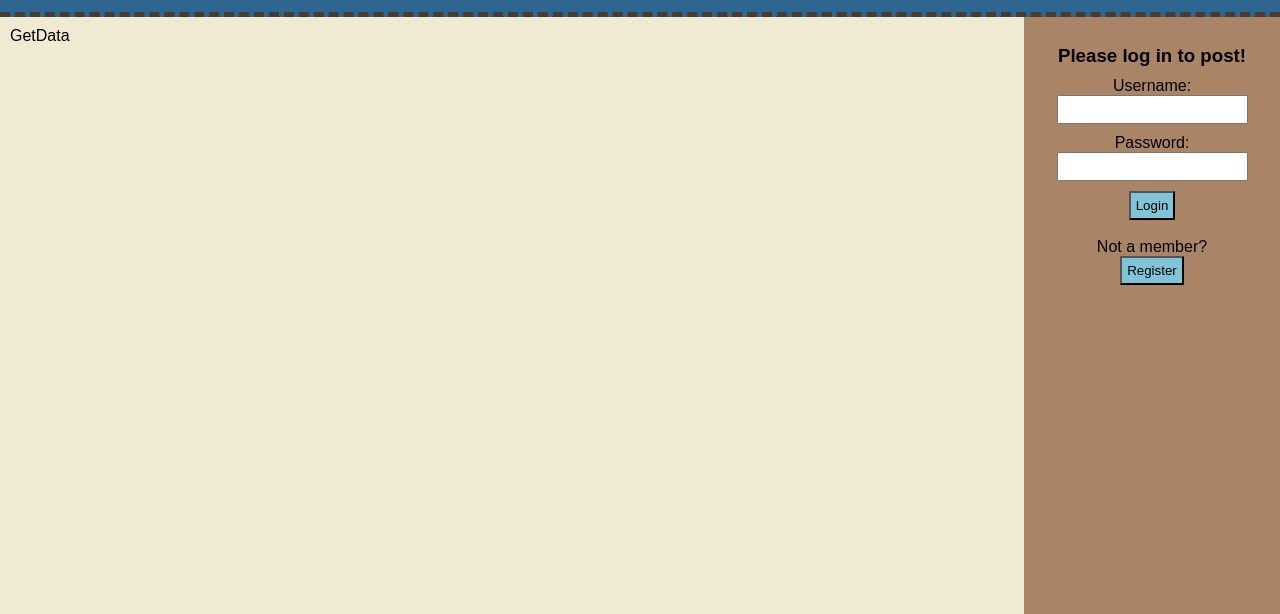
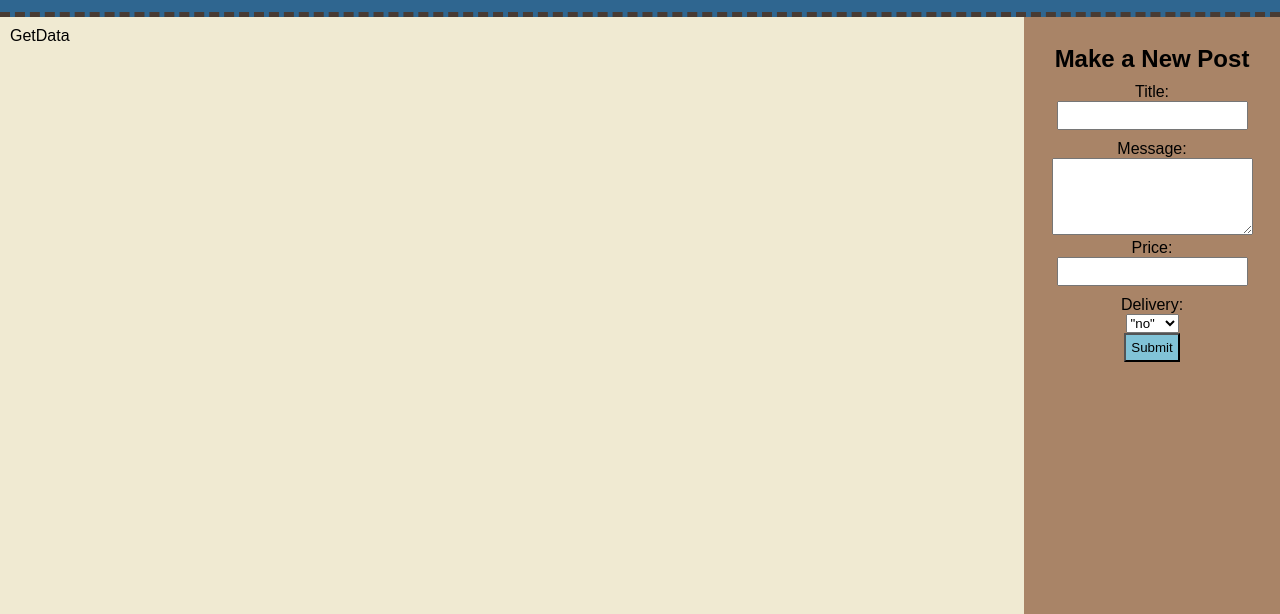
Before and after one commit to tgpretender/Stranger_Things_MJ, a React app: page / in a window 1280 px wide. Shown: the part 103-717 px from the top of the page. Built offline with nearby package versions, Linux system fonts and the light colour scheme; no server answers.

Commit message:
created NewPost

```diff
--- a/public/style.css
+++ b/public/style.css
@@ -98,13 +98,13 @@ footer {
     text-align:center;
 }
 .login {
-    display:inline;
+    display:none;
     padding:10px;
     text-align:center;
 
 }
 .newPost {
-    display:none;
+    display:inline;
     padding:10px;
     text-align:center;
 }
--- a/src/components/NewPost.js
+++ b/src/components/NewPost.js
@@ -1,33 +1,53 @@
 import { useState } from 'react';
 
 const NewPost = (props) => {
-    const { baseURL, userName, isAuthenticated} = props;
+    const { baseURL, userName, isAuthenticated, userToken} = props;
     const [ postTitle, setPostTitle ] = useState(" ");
     const [ postMessage, setPostMessage ] = useState(" ");
-
+    const [ postPrice, setPostPrice] = useState("");
+    const [postDelivery, setPostDelivery] = useState(false);
     //this should only appear if isAuthenticated = true
     //should definitely not work unless it is, too
-    //figure this out AFTER the sendPost funciton is working successfully
+    //figure this out AFTER the sendPost function is working successfully
 
     //variable testing, will be deleted once sendPost is working correctly
-    if(isAuthenticated) {
-        console.log("Can post? ", true);
-    } else {
-        console.log("Can post? ", false);
-    }
+    // if(isAuthenticated) {
+    //     console.log("Can post? ", true);
+    // } else {
+    //     console.log("Can post? ", false);
+    // }
     //end of variable testing
 
-    function sendPost(title,message) {
-        event.preventDefault();
+
 
         //variable testing, will be deleted once sendPost is working correctly
-        console.log("Current user:", userName);
-        console.log("Title:", title);
-        console.log("Message: ", message);
+        //console.log("Current user:", userName);
+        // console.log("Title:", postTitle);
+        // console.log("Message: ", postMessage);
+         //console.log(userToken);
         //end of variable testing
 
-        function sendPost(title,message) {
-            //look at Register to get an idea of how to go about this
+         const sendPost = async() => {
+             event.preventDefault();
+
+             console.log('sendingpost', postTitle, postMessage, postPrice);
+            const response = await fetch(`${baseURL}/posts`, {
+                method: "POST",
+                headers: {
+                  'Content-Type': 'application/json',
+                  'Authorization': `Bearer ${userToken}`
+                },
+                body: JSON.stringify({
+             post: {
+                title: postTitle,
+                description: postMessage,
+                price: postPrice,
+                willDeliver: false,
+              }
+                })
+              });
+
+
 
             //use fetch to send the post out to baseURL/posts, I think?
             //https://strangers-things.herokuapp.com/api/ is the documentation to check
@@ -42,20 +62,21 @@ const NewPost = (props) => {
             //once this beginning logic works, can add fields to the return for other properties for the posts
             //they will need their own getter/setter for each field
             //we will need to decide which fields are required and add that property to the input
-
+            const post = await response.json();
+            console.log("newpost", post);
 
         }
 
         //once we know this works, possibly display the new post in main after submission?
-    }
+
 
     return (<div className="newPost">
         <h1>Make a New Post</h1>
-            <form onSubmit={() => {sendPost(postTitle,postMessage)}}>
+            <form onSubmit={sendPost}>
                 <div>
                     <label>Title: </label><br />
                     <input id="title"
-                    type="type"
+                    type="text"
                     name="title"
                     value={postTitle}
                     onChange={(e) => setPostTitle(e.target.value)} />
@@ -63,16 +84,40 @@ const NewPost = (props) => {
                 <div>
                     <label>Message: </label><br />
                     <textarea is="message"
-                    type="type"
+                    type="text"
                     name="message"
                     rows="5"
                     cols="23"
                     value={postMessage}
                     onChange={(e) => setPostMessage(e.target.value)} />
                 </div>
-                <button onClick={() => sendPost(postTitle,postMessage)}>Submit</button>
+                <div>
+                    <label>Price: </label><br />
+                    <input id="price"
+                    type="text"
+                    name="price"
+                    value={postPrice}
+                    onChange={(e) => setPostPrice(e.target.value)} />
+                </div>
+                <div>
+                    <label>Delivery: </label><br />
+                    <select id=""
+                    type="text"
+                    name="Delivery"
+                    value={postDelivery}
+                    onChange={(e) => setPostDelivery(e.target.value)} >
+                        <option value= {true}>
+                            "yes"
+                        </option>
+                        <option value= {false}>
+                            "no"
+                        </option>
+                        </select>
+                </div>
+                <button type= "submit">Submit</button>
             </form>
         </div>)
+
 }
 
 export default NewPost;
--- a/src/index.js
+++ b/src/index.js
@@ -24,7 +24,7 @@ const App = () => {
         <section id="sidebar">
             <Register baseURL={baseURL} setUserToken={setUserToken} setUserName={setUserName} setIsAuthenticated={setIsAuthenticated} />
             <Login baseURL={baseURL} setUserToken={setUserToken} setUserName={setUserName} setIsAuthenticated={setIsAuthenticated} />
-            <NewPost baseURL={baseURL} userName={userName} isAuthenticated={isAuthenticated}/>
+            <NewPost baseURL={baseURL} userName={userName} isAuthenticated={isAuthenticated} userToken={userToken}/>
         </section>
         <footer>
             This will be for searching
```
Also changed, not shown: README.md.
